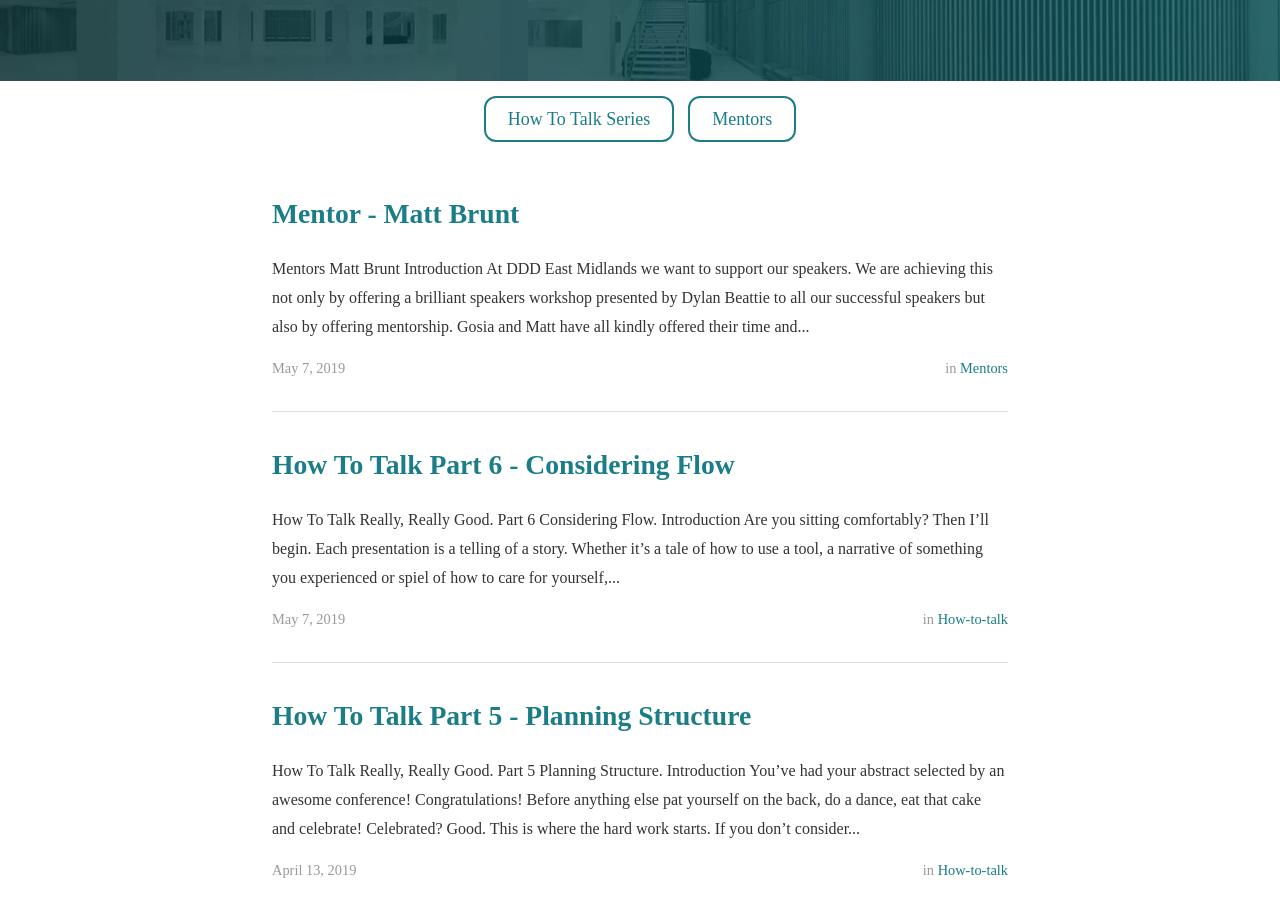
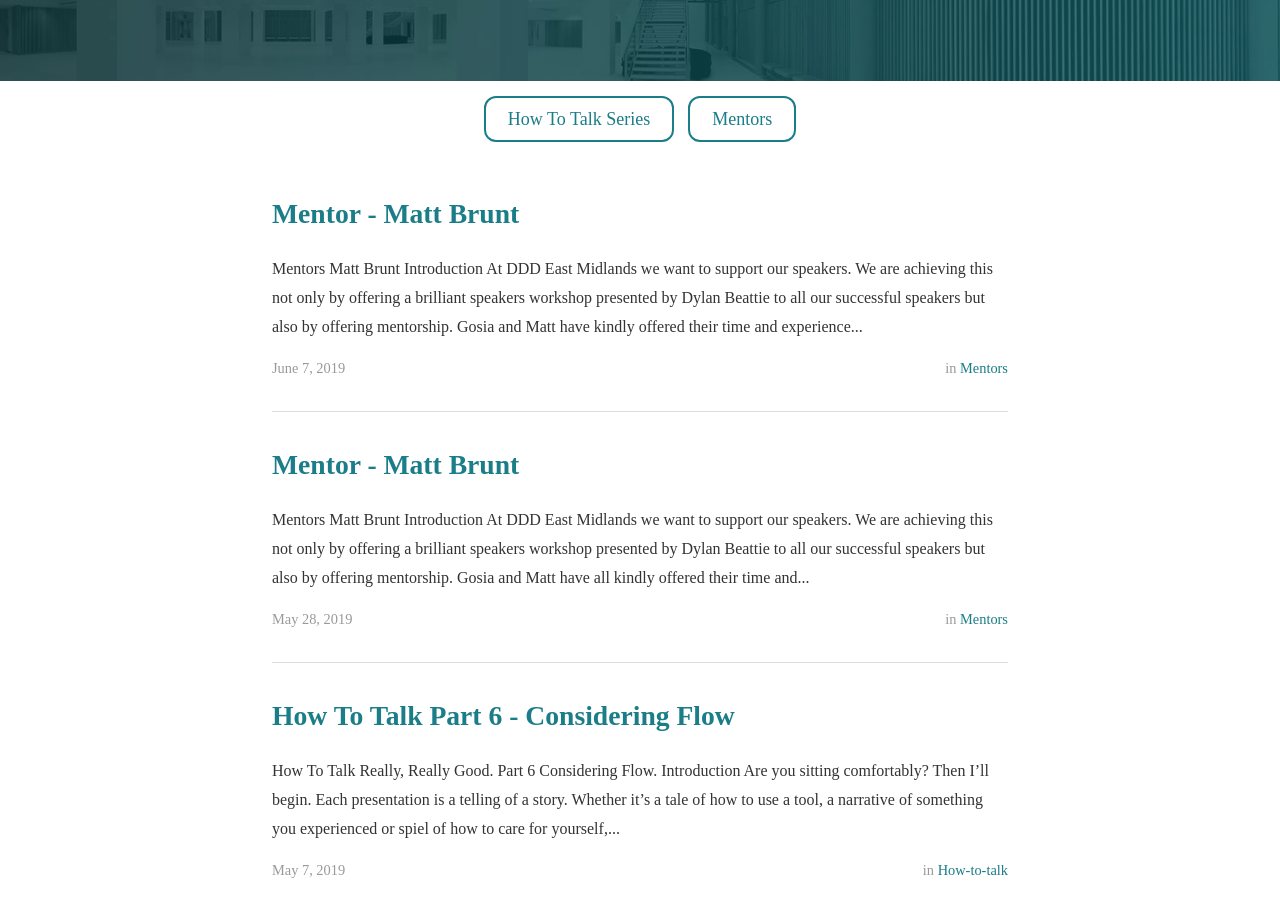
Before and after one commit to DDDEastMidlandsLimited/dddem-blog, a Jekyll site: the page built from index.html, in a window 1280 px wide and 900 px high, scrolled down 373 px. Built offline with Jekyll 4.4.1, drawn with Linux system fonts in a browser that asks for light colours; nearby versions of some CDN libraries; the list of posts is cut into pages by our own code.

Commit message:
Post about Gosia

```diff
--- a/_layouts/post.html
+++ b/_layouts/post.html
@@ -30,9 +30,9 @@ layout: default
 </section>
 
 <article class="post-content">
-    <div class="center-buttons">
-        <a class="button" href="/" >Back To Home</a>
-    </div>
+  <div class="center-buttons">
+    <a class="button" href="/" >Back To Home</a>
+  </div>
 
   {{ content }}
 </article>
--- /dev/null
+++ b/_posts/2019-06-07-mentor-gosia-post.md
@@ -0,0 +1,93 @@
+---
+layout: post
+title: Mentor - Matt Brunt
+description: "Matt Brunt"
+date: 2019-06-07
+cover: "/assets/header_image.jpg"
+author: Jessica White
+categories: [mentors]
+comments: false
+share: true
+---
+
+----
+<center>
+<h3 class="quote"><i>Mentors</i> </h3>
+<h3 class="quote"><i>Matt Brunt</i> </h3>
+</center>
+
+---
+<br/>
+
+# Introduction
+---
+
+At DDD East Midlands we want to support our speakers. We are achieving this not only by offering a brilliant speakers workshop presented by Dylan Beattie to all our successful speakers but also by offering mentorship.
+
+Gosia and Matt have kindly offered their time and experience as international speakers to those who want it. Gosia and Matt are both two fantastic examples of the brilliance the East Midlands has to offer.
+We started off this series of posts with Matt Brunt's answers to our questions around why he loves the East Midlands tech scene and about his experiences.
+
+In this post, it’s Gosia’s turn to introduce herself.
+
+<br/>
+
+# Gosia Borzęcka
+
+---
+
+<p class="quote"><i>Office Development MVP, Founder of the <a href="http://www.nottsdevworkshop.co.uk/" target="_blank">Notts Dev Workshop</a>, International Speaker, Office365 Developer at <a href="https://www.id-live.com/" target="_blank">Intelligent Decisioning Ltd</a>.</i></p>
+
+
+<br/>
+
+<img src="/assets/img/2019-06-07/gosia.png" alt="Matt shaking Tim Berners Lee's hand" width="100%"/>
+
+<br/>
+
+## Hey! We hear you’ve been selected as one of the DDD East Midlands Mentors. Congratulations on being a marvellous person! Mind giving us a which introduction to who you are?
+
+Hey. I’m Gosia, and I’m a software developer specialised in Microsoft technology. Currently, I’m working with .NET, React, and TypeScript in Intelligent Decisioning Ltd as and Office 365 Developer. I’m also a one of three Office Development MVP in the UK (and only one woman).
+
+I’m organising a NottsDevWorkshop, and I spoke at many events around the globe about my two favourite topics: SharePoint and Cognitive Services.
+
+I love travelling and based on the work I’m doing now — I can deliver a solution for the clients from the place I’m visiting.
+
+<br/>
+
+## What do you think makes The East Midlands stand out in terms of the tech scene?
+
+East Midlands, especially Nottingham, have a lot of great meetups — where everyone can find something interesting. Here are also a lot of companies that understand what community means and support not only meetups but also their employees to be part of these communities as attendees, speakers, or hosting the events. And of course — on all events everyone is welcome!
+
+<br/>
+
+## What’s the most embarrassing thing that’s happened to you as a speaker and how did you recover from it?
+
+Maybe not embarrassing, but the most stressful situation. On one conference when I go to the room to check that everything is working, I found that I can easily show my PowerPoint presentation but when I tried to show PowerShell — the contrast was too high that attendees could see anything. With luck, my session was first, and I start checking an hour before my session. But the issue was resolved just minutes before my talk, and at that moment, my presentation based on the live demo. The lesson what I learnt was to have a video or screens of my demo to show if any difficulties will happen on the event day.
+
+<br/>
+
+## Can you tell us about one of your top highlights from your life in tech?
+
+Being part of MVP Community, attend MVP Summit and met a lot of people that are responsible for a product, software that I use every day.
+
+<br/>
+
+## Say someone is looking to get more involved in the community, or even speak, and you were allowed to give one piece of advice. What would that advice be?
+
+You are great, and you know brilliant things. And there are a lot of people that don’t know what you know! Don’t be afraid to share your knowledge and experience, don’t be afraid to make mistakes as no one is perfect and if you need help to go out from your comfort zone — come to any meetup to talk with people that are happy to help you with your public speaking.
+
+<br/>
+
+## Thanks Matt! Hope you enjoy the conference!
+
+---
+
+<center>
+<h3 class="quote"><i>Say hello and tell Gosia how awesome she is if you see her at the DDD East Midlands Conference!</i> </h3>
+</center>
+
+---
+
+<div style="text-align:center; width:20%; margin-left: 10%;" markdown="1">
+<img src="{{site.baseurl}}/assets/logo.png" alt="Logo">
+</div>
```
Also changed, not shown: _posts/2019-05-28-mentor-brunty-post.md (+3 -3 lines), assets/img/2019-06-07/gosia.png (added).
